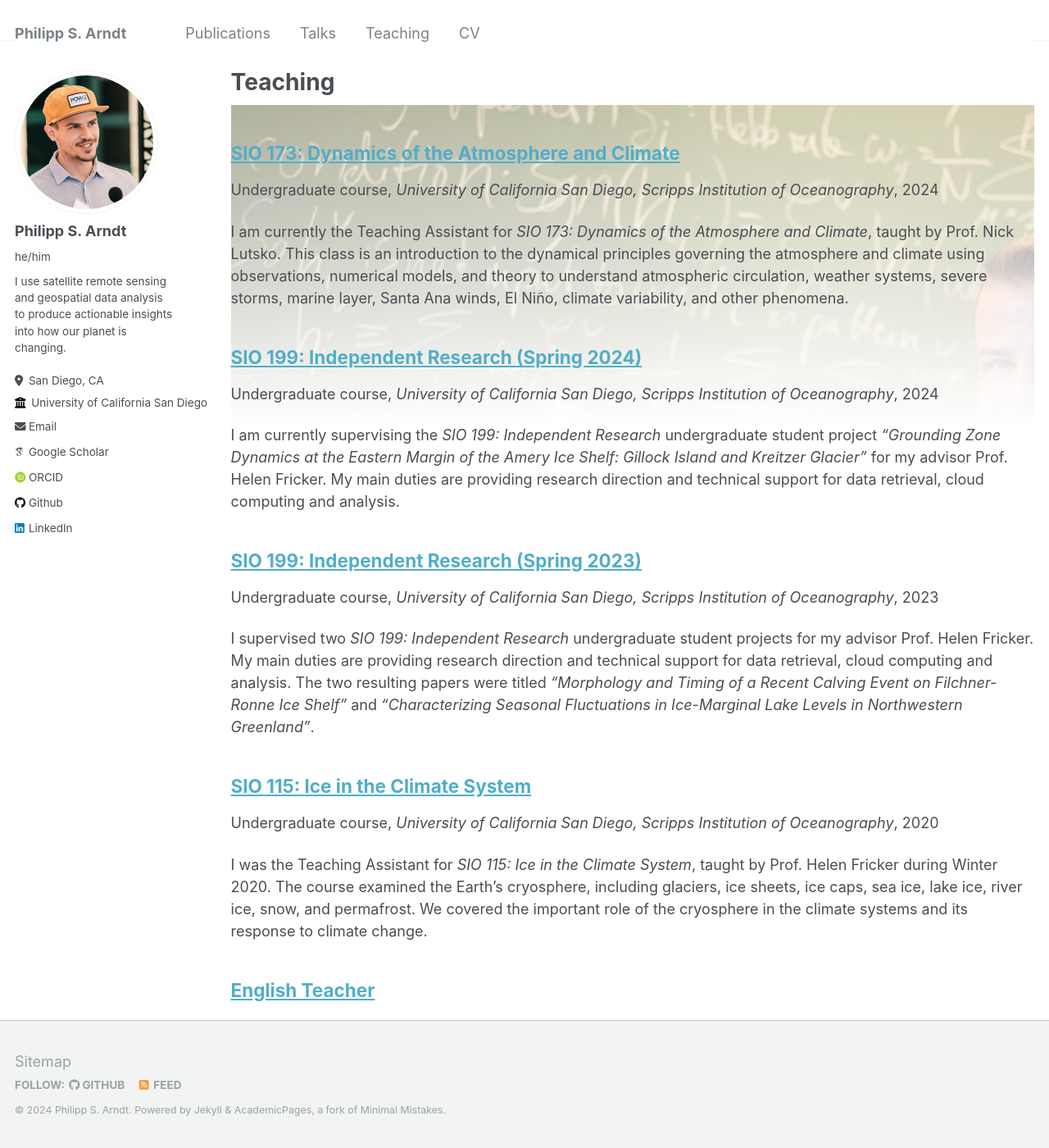
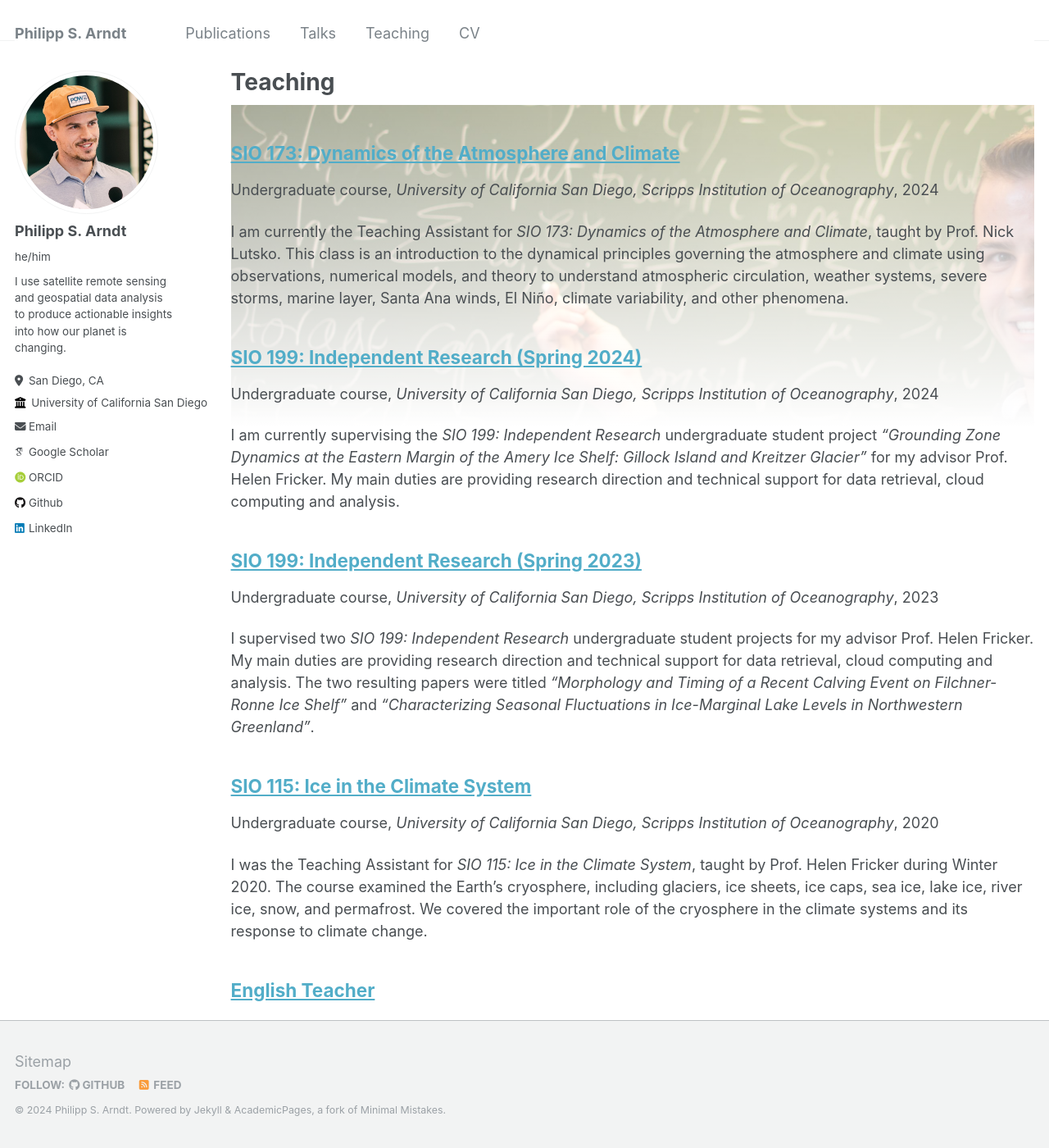
Before and after one commit to fliphilipp/fliphilipp.github.io, a Jekyll site: the page built from _pages/teaching.html, in a window 1280 px wide and 1400 px high. Shown: the whole window at 82% size. Built offline with Jekyll 4.4.1, drawn with Linux system fonts in a browser that asks for light colours; some web fonts are replaced.

Commit message:
Update teaching.html

```diff
--- a/_pages/teaching.html
+++ b/_pages/teaching.html
@@ -24,7 +24,7 @@ header:
     background-image: url("https://fliphilipp.github.io/images/header_teaching.jpg");
     background-size: 100% auto;
     background-repeat: no-repeat;
-    background-position: top center;
+    background-position: center;
   }
   .header-image-overlay {
     position: absolute;
@@ -33,7 +33,7 @@ header:
     width: 100%;
     height: 100%;
     background: linear-gradient(to bottom, rgba(255,255,255,0.5), rgba(255,255,255,1.0));
-    background-position: center;
+    background-position: top center;
   }
 </style>
 
```
